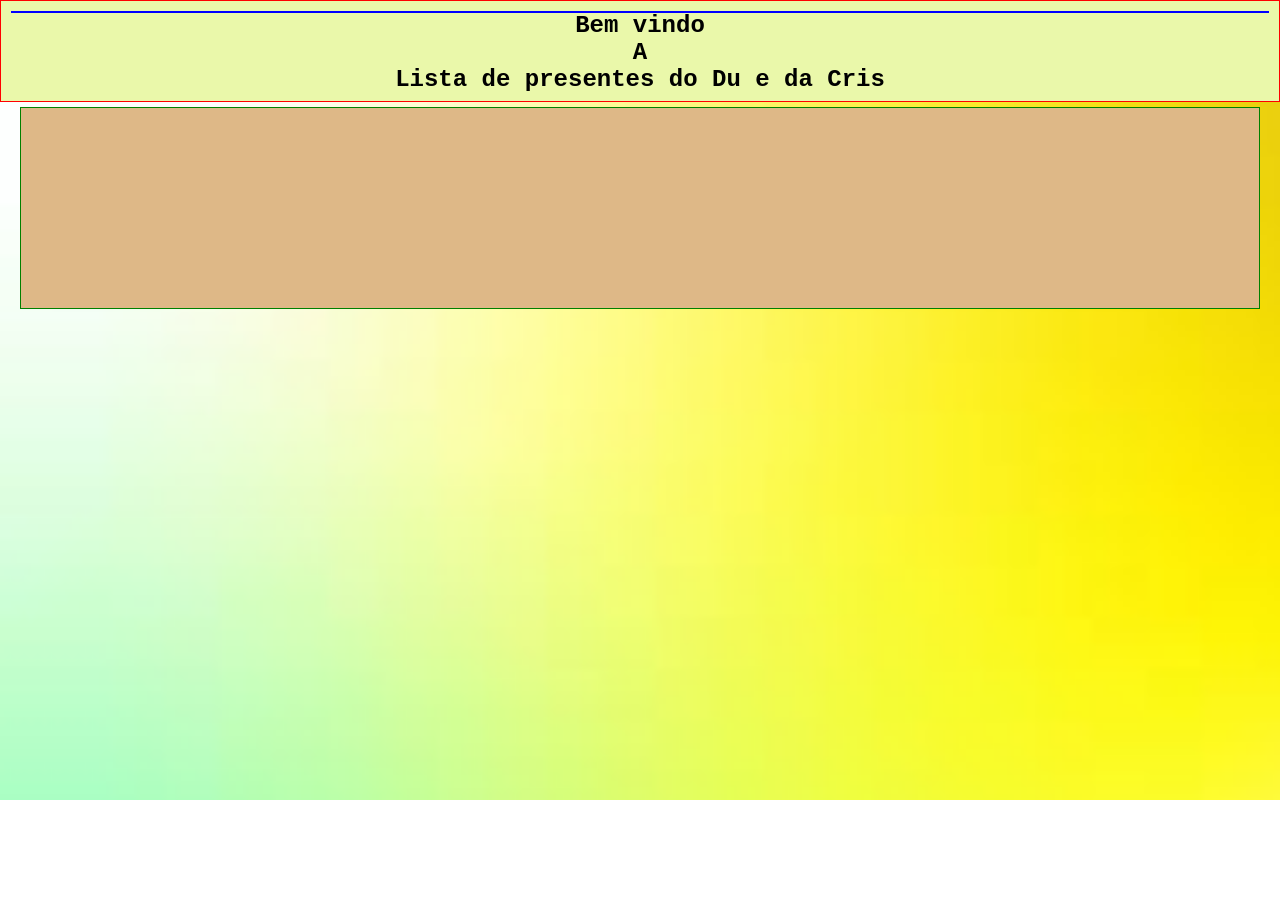
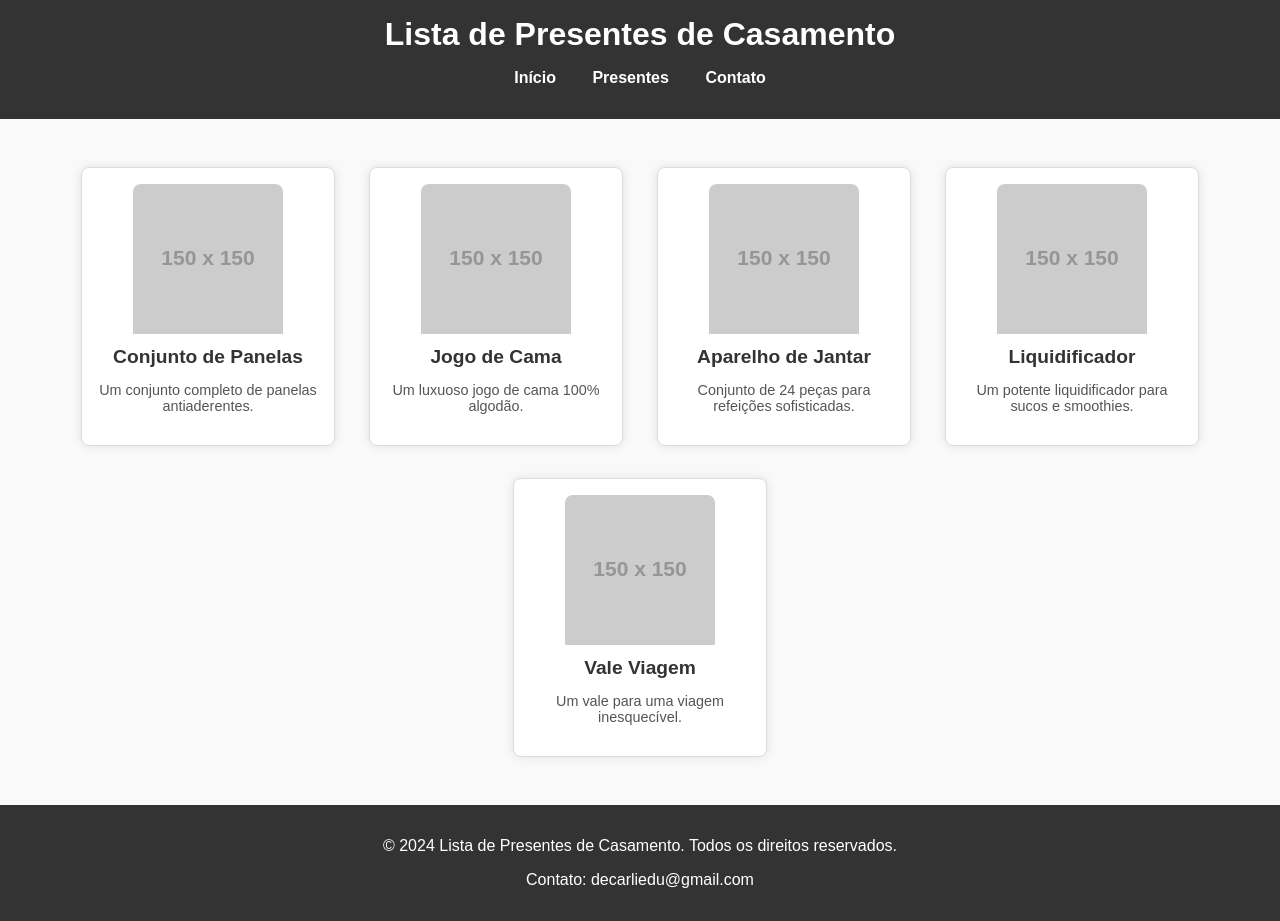
Before and after one commit to Eduardo-Decarli/Eduardo-Decarli.github.io, a plain HTML site: page Projeto/index.html in a window 1280 px wide. Before the commit the page ends 800 px from the top, so only its background shows below. Drawn offline with Linux system fonts and the light colour scheme; placeholder pictures from the web are drawn by us.

Commit message:
Envio de melhorias do projeto

```diff
--- a/Projeto/estilo.css
+++ /dev/null
@@ -1,39 +0,0 @@
-* {
-    height: 0px;
-    margin: 0px;
-    padding: 0px;
-}
-
-body {
-    background-image: url(Arquivos/fundo.jpeg);
-    background-size: 2048px 1080px;
-    background-repeat: repeat;
-    background-attachment: fixed;
-    font-family: 'Courier New', Courier, monospace;
-    font-size: 16px;
-}
-
-.cabeçalho {
-    border: red 1px solid;
-    background-color: rgb(234, 248, 170);
-    height: 80px;
-    padding: 10px;
-    text-align: center;
-
-}
-
-.cabeçalho h2{
-    border: solid blue 1px;
-    white-space: nowrap;
-}
-
-.corpo {
-    background-color: burlywood;
-    border: green 1px solid;
-    display:flex;
-    align-items: center;
-    height: 200px;
-    margin-top: 5px;
-    margin-left: 20px;
-    margin-right: 20px;
-}
--- a/Projeto/index.html
+++ b/Projeto/index.html
@@ -1,20 +1,56 @@
 <!DOCTYPE html>
-<html lang="en">
+<html lang="pt-BR">
 <head>
     <meta charset="UTF-8">
     <meta name="viewport" content="width=device-width, initial-scale=1.0">
-    <link rel="stylesheet" href="estilo.css">
-    <title>Lista de Presentes</title>
+    <title>Lista de Presentes de Casamento</title>
+    <link rel="stylesheet" href="styles.css">
 </head>
 <body>
-    <div class="cabeçalho">
-        <h2>Bem vindo<br>A<br>Lista de presentes do Du e da Cris</h2>
-
-    </div>
-
-    <div class="corpo">
-
-
-    </div>
+    <header>
+        <div class="container">
+            <h1>Lista de Presentes de Casamento</h1>
+            <nav>
+                <ul>
+                    <li><a href="#home">Início</a></li>
+                    <li><a href="#gifts">Presentes</a></li>
+                    <li><a href="#contact">Contato</a></li>
+                </ul>
+            </nav>
+        </div>
+    </header>
+    <main id="gifts" class="container">
+        <div class="gift">
+            <img src="https://via.placeholder.com/150" alt="Conjunto de Panelas">
+            <h2>Conjunto de Panelas</h2>
+            <p>Um conjunto completo de panelas antiaderentes.</p>
+        </div>
+        <div class="gift">
+            <img src="https://via.placeholder.com/150" alt="Jogo de Cama">
+            <h2>Jogo de Cama</h2>
+            <p>Um luxuoso jogo de cama 100% algodão.</p>
+        </div>
+        <div class="gift">
+            <img src="https://via.placeholder.com/150" alt="Aparelho de Jantar">
+            <h2>Aparelho de Jantar</h2>
+            <p>Conjunto de 24 peças para refeições sofisticadas.</p>
+        </div>
+        <div class="gift">
+            <img src="https://via.placeholder.com/150" alt="Liquidificador">
+            <h2>Liquidificador</h2>
+            <p>Um potente liquidificador para sucos e smoothies.</p>
+        </div>
+        <div class="gift">
+            <img src="https://via.placeholder.com/150" alt="Vale Viagem">
+            <h2>Vale Viagem</h2>
+            <p>Um vale para uma viagem inesquecível.</p>
+        </div>
+    </main>
+    <footer>
+        <div class="container">
+            <p>&copy; 2024 Lista de Presentes de Casamento. Todos os direitos reservados.</p>
+            <p>Contato: <a href="decarliedu@gmail.com">decarliedu@gmail.com</a></p>
+        </div>
+    </footer>
 </body>
 </html>
--- /dev/null
+++ b/Projeto/styles.css
@@ -0,0 +1,103 @@
+/* Estilo base */
+body {
+    font-family: Arial, sans-serif;
+    margin: 0;
+    padding: 0;
+    background-color: #f9f9f9;
+    color: #333;
+}
+
+.container {
+    width: 90%;
+    max-width: 1200px;
+    margin: 0 auto;
+}
+
+/* Cabeçalho */
+header {
+    background-color: #333;
+    color: #fff;
+    padding: 1rem 0;
+}
+
+header h1 {
+    margin: 0;
+    text-align: center;
+}
+
+nav ul {
+    list-style: none;
+    padding: 0;
+    text-align: center;
+}
+
+nav ul li {
+    display: inline;
+    margin: 0 1rem;
+}
+
+nav ul li a {
+    color: #fff;
+    text-decoration: none;
+    font-weight: bold;
+}
+
+nav ul li a:hover {
+    text-decoration: underline;
+}
+
+/* Corpo */
+main {
+    display: flex;
+    flex-wrap: wrap;
+    justify-content: space-around;
+    padding: 2rem 0;
+}
+
+.gift {
+    background-color: #fff;
+    border: 1px solid #ddd;
+    border-radius: 8px;
+    box-shadow: 0 0 10px rgba(0, 0, 0, 0.1);
+    margin: 1rem;
+    padding: 1rem;
+    max-width: 220px;
+    text-align: center;
+    transition: transform 0.3s ease;
+}
+
+.gift:hover {
+    transform: scale(1.05);
+}
+
+.gift img {
+    max-width: 100%;
+    border-radius: 8px 8px 0 0;
+}
+
+.gift h2 {
+    font-size: 1.2rem;
+    margin: 0.5rem 0;
+}
+
+.gift p {
+    font-size: 0.9rem;
+    color: #555;
+}
+
+/* Rodapé */
+footer {
+    background-color: #333;
+    color: #fff;
+    text-align: center;
+    padding: 1rem 0;
+}
+
+footer a {
+    color: #fff;
+    text-decoration: none;
+}
+
+footer a:hover {
+    text-decoration: underline;
+}
```
